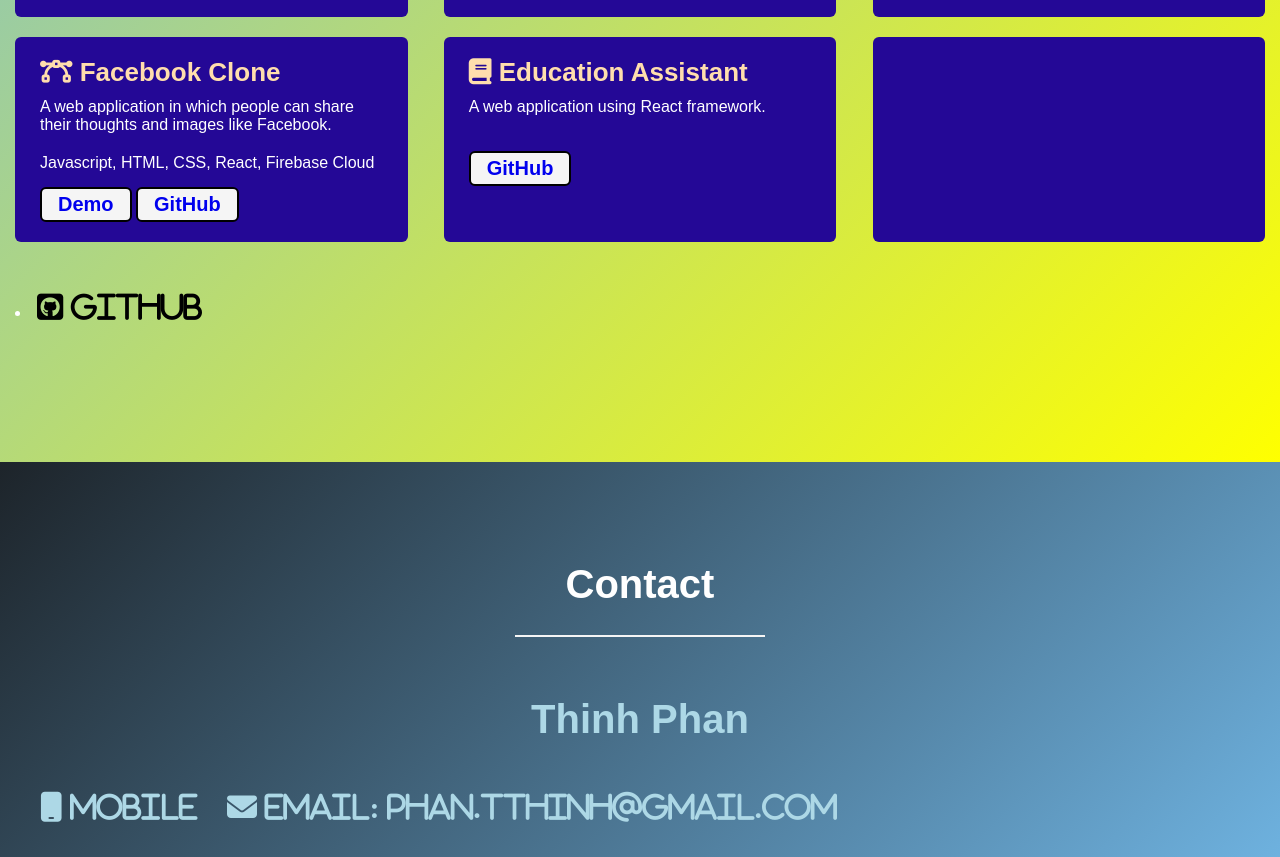
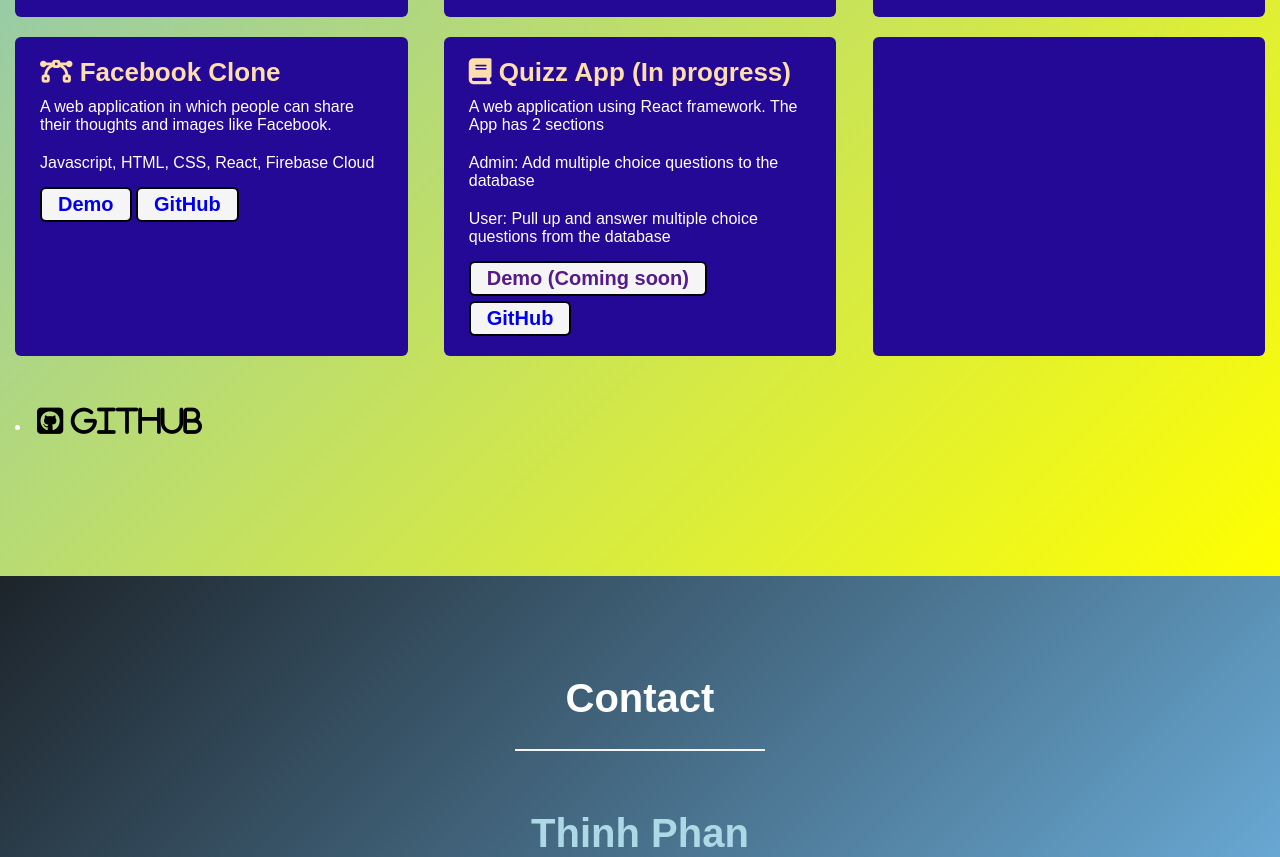
Before and after one commit to tthinh188/deleteme, a plain HTML site: page index.html in a window 1280 px wide. Shown: the part 3194-4051 px from the top of the page. Drawn offline with nearby package versions, Linux system fonts and the light colour scheme.

Commit message:
update portfolio

```diff
--- a/index.html
+++ b/index.html
@@ -177,10 +177,11 @@
 
                     <div class="card">
                         <div class="box">
-                            <h3><i class="fas fa-book"></i> Education Assistant</h3>
-                            <p>A web application using React framework.</p>
-                            <p></p>
-
+                            <h3><i class="fas fa-book"></i> Quizz App (In progress) </h3>
+                            <p>A web application using React framework. The App has 2 sections</p>
+                            <p>Admin: Add multiple choice questions to the database</p>
+                            <p>User: Pull up and answer multiple choice questions from the database</p>
+                            <button><a href="">Demo (Coming soon)</a></button>
                             <button><a href="https://github.com/tthinh188/alpha-foxie" target="_blank" rel="noopener noreferrer">GitHub</a></button>
                         </div>
                     </div>
```
